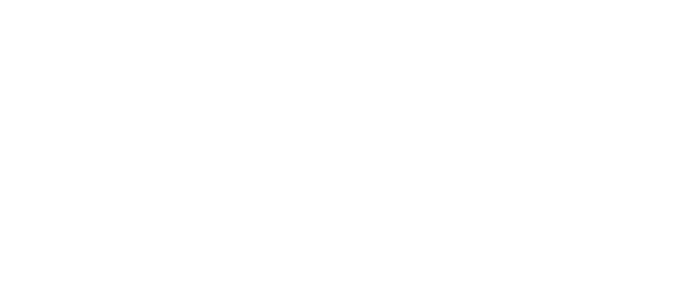
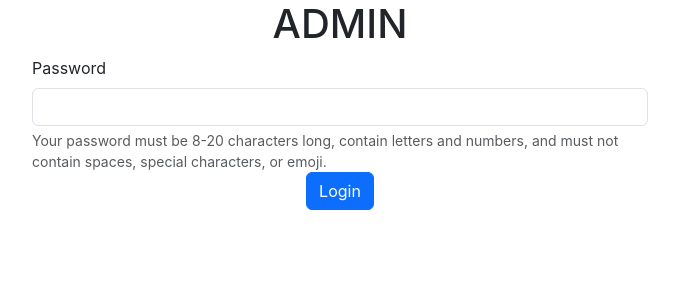
Before and after one commit to 2deadmen/sankalpa-frontend, a React (Create React App) app in the folder frontend/: page /admin-login in a window 1280 px wide. Before the commit this address had no page. Shown: the top 300 px of the page, without its empty margins (300-979 px from the left). Built offline with nearby package versions, Linux system fonts and the light colour scheme.

Commit message:
admin login

```diff
--- a/frontend/src/App.js
+++ b/frontend/src/App.js
@@ -6,6 +6,7 @@
 import Regclg from "./pages/Regclg";
 import Buildteam from "./pages/Buildteam";
 import Admin from "./pages/Admin";
+import Admin_login from "./pages/Admin_login";
 
 function App() {
   const [loader, setloader] = useState(false);
@@ -15,9 +16,10 @@
       <Suspense>
       <Loader  loader={loader}/>
       <Routes>
-        <Route path ='/reg' element={<Register setloader={setloader}/>}/>
-        <Route path ='/' element={<Home setloader={setloader}/>}/>
+        <Route path ='/' element={<Register setloader={setloader}/>}/>
+        {/* <Route path ='/' element={<Home setloader={setloader}/>}/> */}
         <Route path ='/admin' element={<Admin setloader={setloader}/>}/>
+        <Route path ='/admin-login' element={<Admin_login setloader={setloader}/>}/>
         <Route path ='/college_registration' element={<Regclg setloader={setloader}/>}/>
         <Route path ='/build_team' element={<Buildteam setloader={setloader}/>}/>
       </Routes>
--- a/frontend/src/pages/Admin.js
+++ b/frontend/src/pages/Admin.js
@@ -21,6 +21,10 @@
 
 const Admin = () => {
   const nav=useNavigate()
+  if(!sessionStorage.getItem('admin-token')){
+    nav('/')
+  }
+
   const [open, setOpen] = React.useState(false);
   const handleOpen = async(team_id) => {
     await fetchteamdetails(team_id)
--- /dev/null
+++ b/frontend/src/pages/Admin_login.js
@@ -0,0 +1,29 @@
+import React from 'react'
+import { useNavigate } from 'react-router-dom'
+const Admin_login = () => {
+    let nav=useNavigate()
+    const handlelogin=()=>{
+        let pass=document.getElementById('inputPassword5').value
+        if(pass==="jss@12345"){
+            sessionStorage.setItem('admin-token',"werty78345bgv098oxc")
+            nav('/admin')
+        }   else{
+            nav('/')
+        }
+    }
+  return (
+    <div className='container w-50 my-10'>
+        <h1 align="center">ADMIN</h1>
+        <form onSubmit={handlelogin}>
+        <label for="inputPassword5" class="form-label">Password</label>
+<input type="password" id="inputPassword5" class="form-control" aria-labelledby="passwordHelpBlock"/>
+<div id="passwordHelpBlock" class="form-text">
+  Your password must be 8-20 characters long, contain letters and numbers, and must not contain spaces, special characters, or emoji.
+</div>
+  <div align="center"><button className='btn-primary btn' type='submit'>
+    Login</button></div></form>
+    </div>
+  )
+}
+
+export default Admin_login
```
